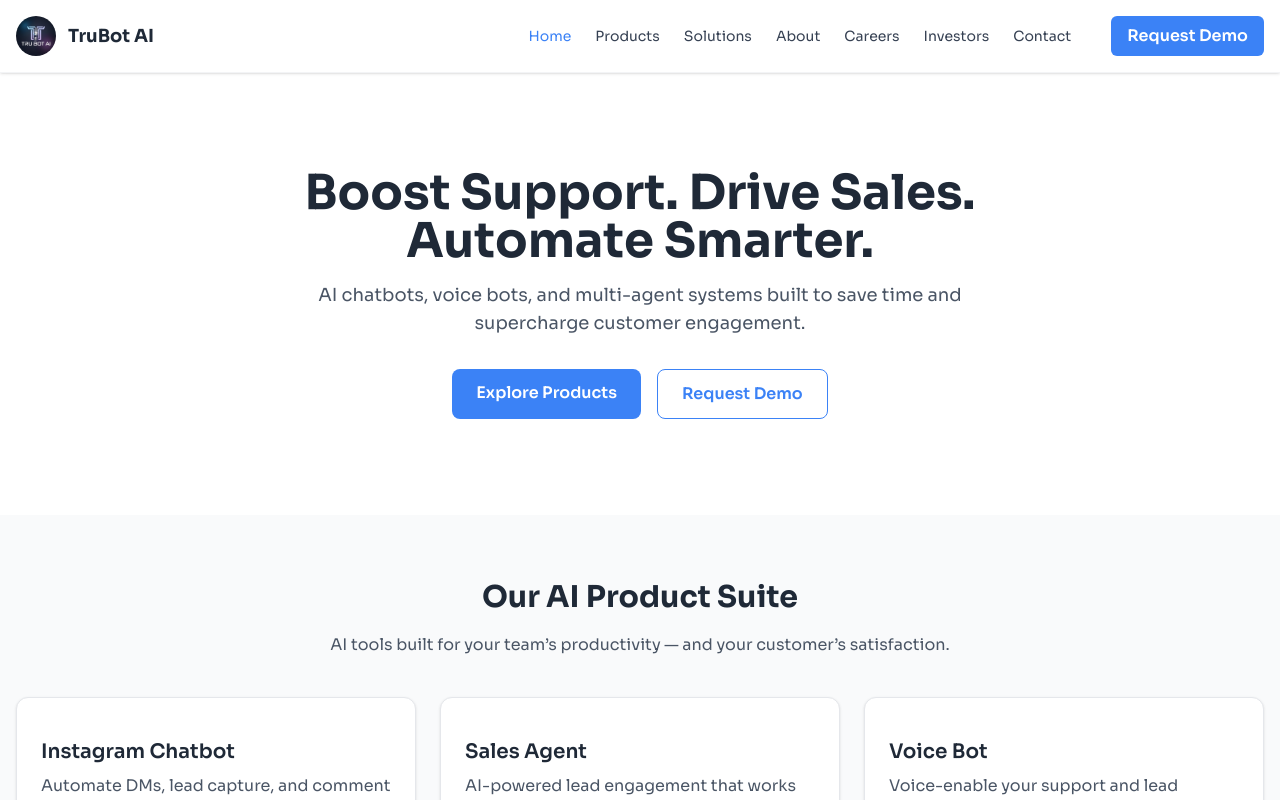
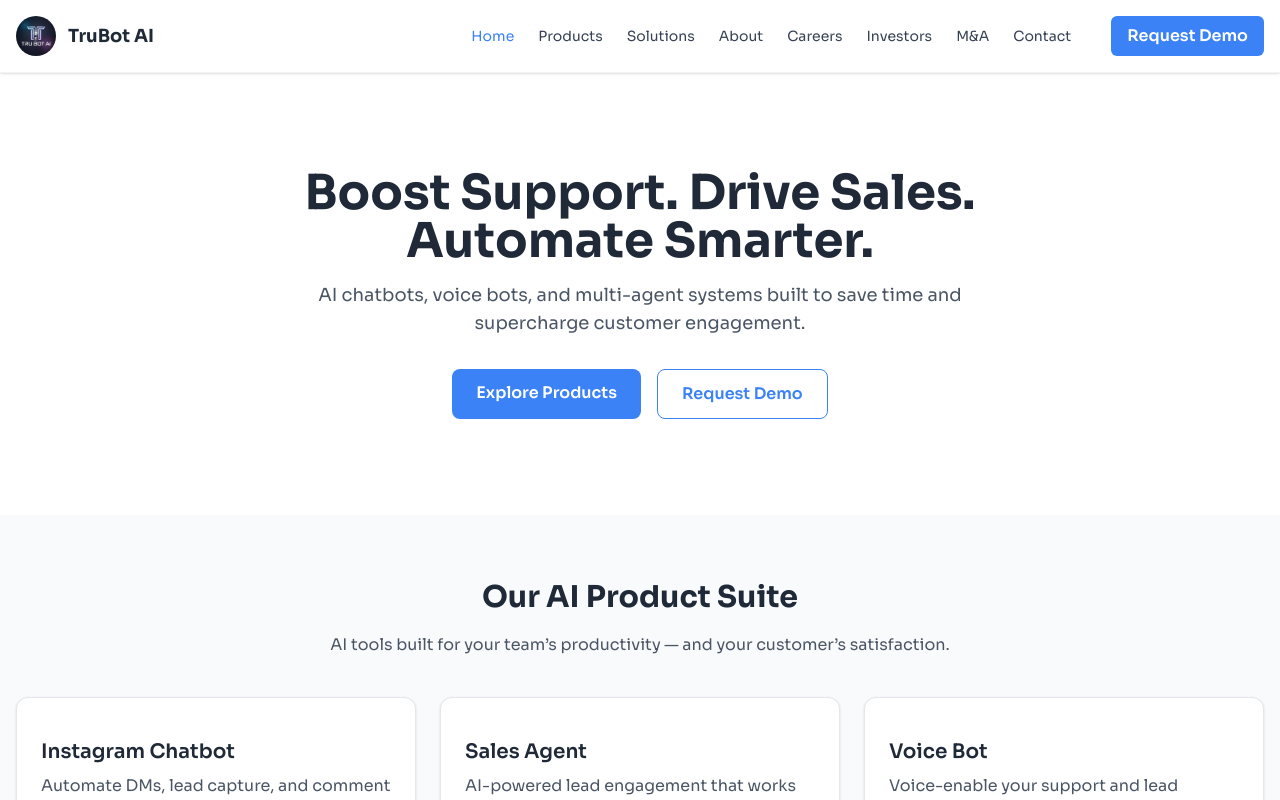
Before and after one commit to trubotai/trubot_ai_web, a Next.js app: page / in a window 1280 px wide. Shown: the top 800 px of the page. Built offline with nearby package versions, Linux system fonts and the light colour scheme.

Commit message:
add link in header

```diff
--- a/app/ui/libs/constants/site.ts
+++ b/app/ui/libs/constants/site.ts
@@ -5,5 +5,6 @@ export const navLinks = [
   { href: "/about", label: "About" },
   { href: "/careers", label: "Careers" },
   { href: "/investors", label: "Investors" },
+  { href: "/mna", label: "M&A" },
   { href: "/contact", label: "Contact" },
 ];
```
